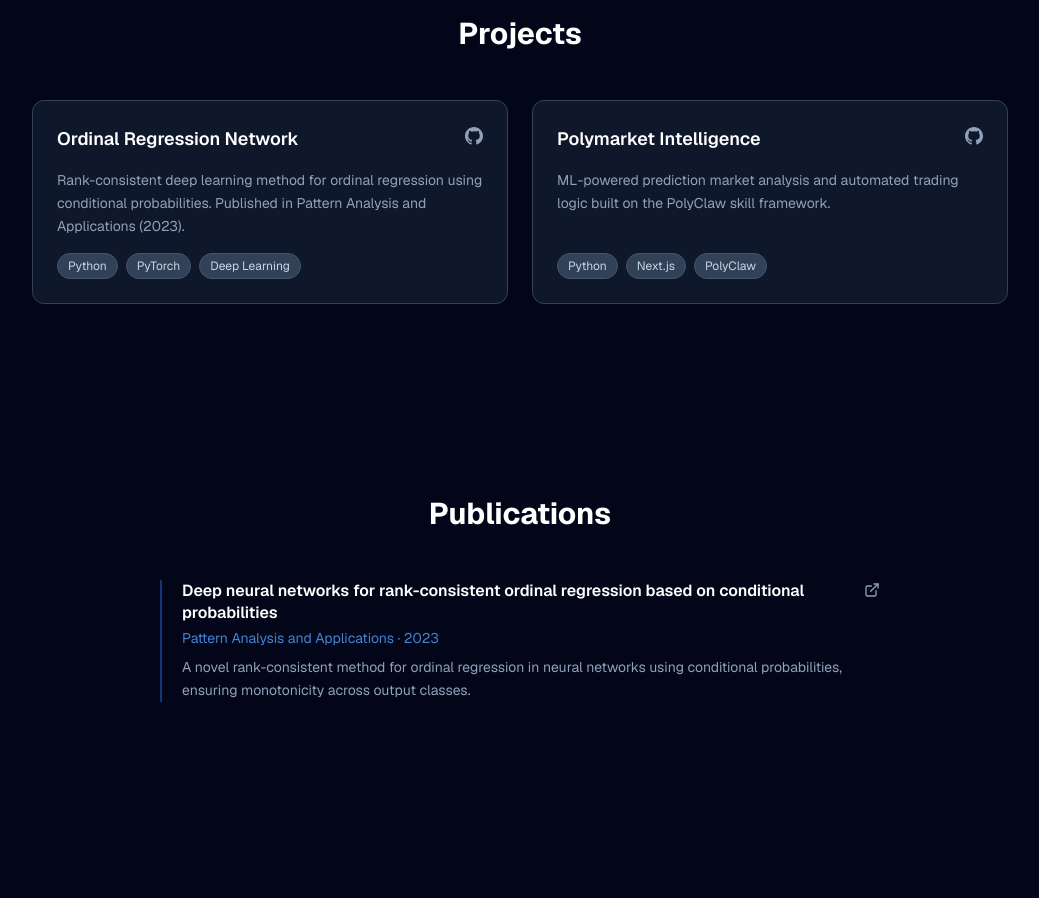
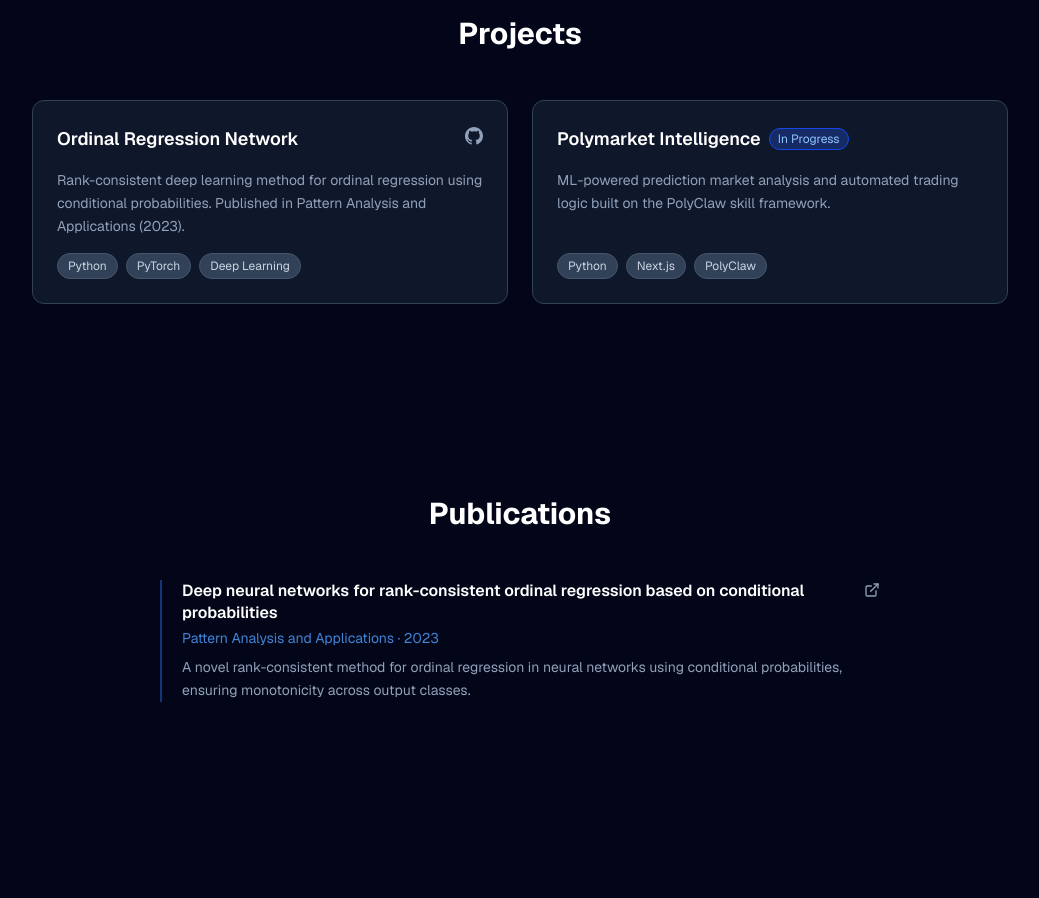
Before and after one commit to ericshi123/personal-website, a Next.js app: page / in a window 1280 px wide. Shown: the part 880-1778 px from the top of the page, without its empty margins (120-1159 px from the left). Built offline with nearby package versions, Linux system fonts and the light colour scheme.

Commit message:
fix: handle null githubUrl in Projects component

```diff
--- a/components/Projects.tsx
+++ b/components/Projects.tsx
@@ -14,9 +14,17 @@ export default function Projects() {
             className="bg-slate-800/50 border border-slate-700 rounded-xl p-6 flex flex-col gap-4"
           >
             <div className="flex items-start justify-between gap-3">
+              <div className="flex items-center gap-2">
                 <h3 className="text-lg font-semibold text-white">
                   {project.name}
                 </h3>
+                {project.badge && (
+                  <span className="text-xs px-2 py-0.5 rounded-full bg-blue-900/60 text-blue-300 border border-blue-700">
+                    {project.badge}
+                  </span>
+                )}
+              </div>
+              {project.githubUrl && (
                 <a
                   href={project.githubUrl}
                   target="_blank"
@@ -26,6 +34,7 @@ export default function Projects() {
                 >
                   <GitHubIcon size={18} />
                 </a>
+              )}
             </div>
             <p className="text-slate-400 text-sm leading-relaxed flex-1">
               {project.description}
```
Lines whose indentation alone changed are shown as unchanged.
